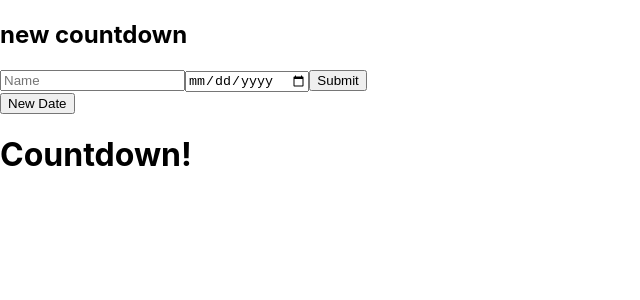
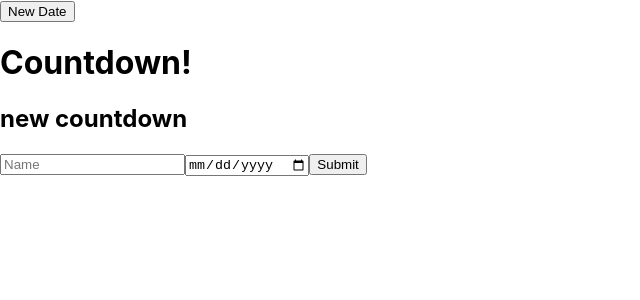
Before and after one commit to Wadboy70/Countdown-Timer, a React (Create React App) app in the folder client/: page / in a window 1280 px wide. Both pictures are taken after a click on the button "New Date". Shown: the top 300 px of the page, without its empty margins (0-640 px from the left). Built offline with nearby package versions, Linux system fonts and the light colour scheme.

Commit message:
date input and state is working, setting up for countdown functionality

```diff
--- a/client/src/App.js
+++ b/client/src/App.js
@@ -5,15 +5,22 @@ import Stage from "./components/Stage";
 import DateForm from "./components/DateForm";
 
 const App = () => {
-const [showInputForm, setShowInputForm] = useState(false);
+  const [showInputForm, setShowInputForm] = useState(false);
+  const [counterInfo, setCounterInfo] = useState(undefined);
   return (
     <>
-      {showInputForm && <DateForm showForm = {showInputForm}></DateForm>}
       <Sidebar
       setShowInputForm = {setShowInputForm}
       showInputForm = {showInputForm}
       ></Sidebar>
-      <Stage></Stage>
+      <Stage
+      counterInfo = {counterInfo}
+      ></Stage>
+      {showInputForm &&
+      <DateForm
+      showForm = {showInputForm}
+      setCounterInfo = {setCounterInfo}
+      ></DateForm>}
     </>
   );
 }
--- a/client/src/components/DateForm.js
+++ b/client/src/components/DateForm.js
@@ -12,7 +12,7 @@ var getTodayDate = () => {
     return (minYear + "-" + minMonth + "-" + minDay);
 }
 const submitDate = (props, dateInfo) =>{
-    console.log(dateInfo.name);
+    console.log(dateInfo);
 }
 const DateForm = (props) => {
     const dateInfo = {
@@ -23,19 +23,25 @@ const DateForm = (props) => {
         <>
             <h2>new countdown</h2>
             <form
-            type = {refresh(props.showForm)}
-            onSubmit = {submitDate(props, dateInfo)}>
+            type = {refresh(props.showForm)}>
                 <input
                 type = "text"
                 placeholder = "Name"
                 onChange = {e => dateInfo.name = e.target.value}/>
+
                 <input
                 type="date"
                 min={getTodayDate()}
                 onChange = {e => dateInfo.date = e.target.value}/>
+
                 <button
                 type = "submit"
-                >Submit</button>
+                onClick = {(e) => {
+                        e.preventDefault();
+                        submitDate(props, dateInfo);
+                    }
+                }>
+                Submit</button>
             </form>
         </>
     );
--- a/client/src/components/Sidebar.js
+++ b/client/src/components/Sidebar.js
@@ -6,8 +6,8 @@ const Sidebar = (props) => {
     return (
         <>
             <button
+            type = "button"
             onClick = {() => props.setShowInputForm(!props.showInputForm)} //toggle form showing
-            type = "button"
             >New Date</button>
         </>
     );
```
